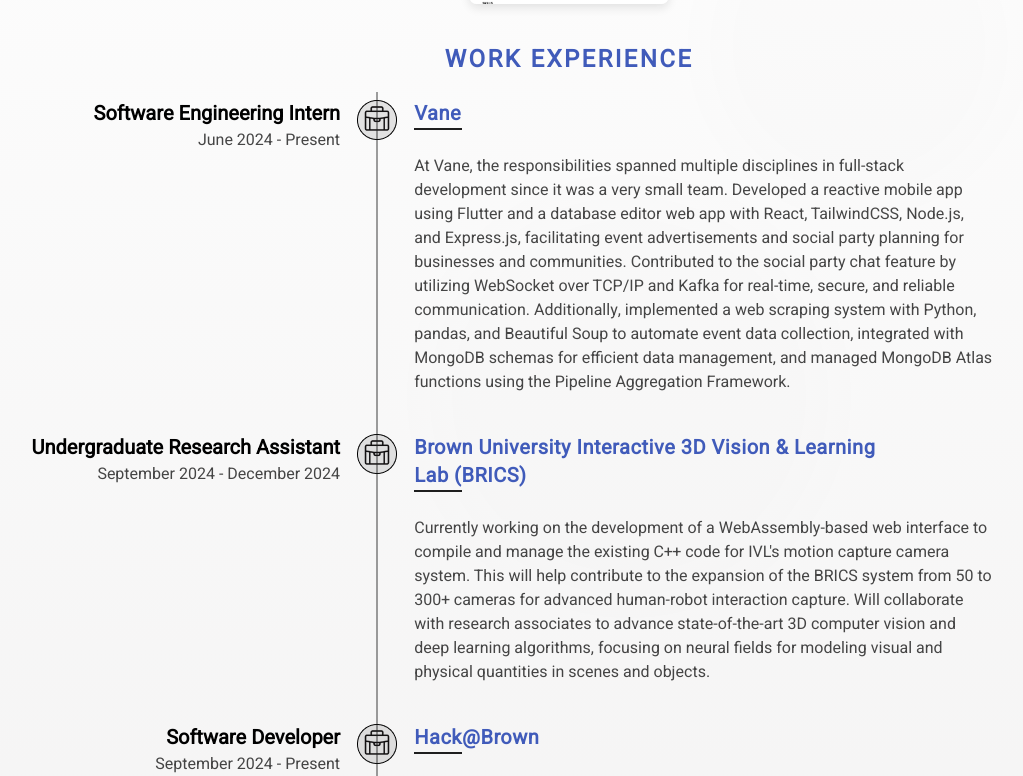
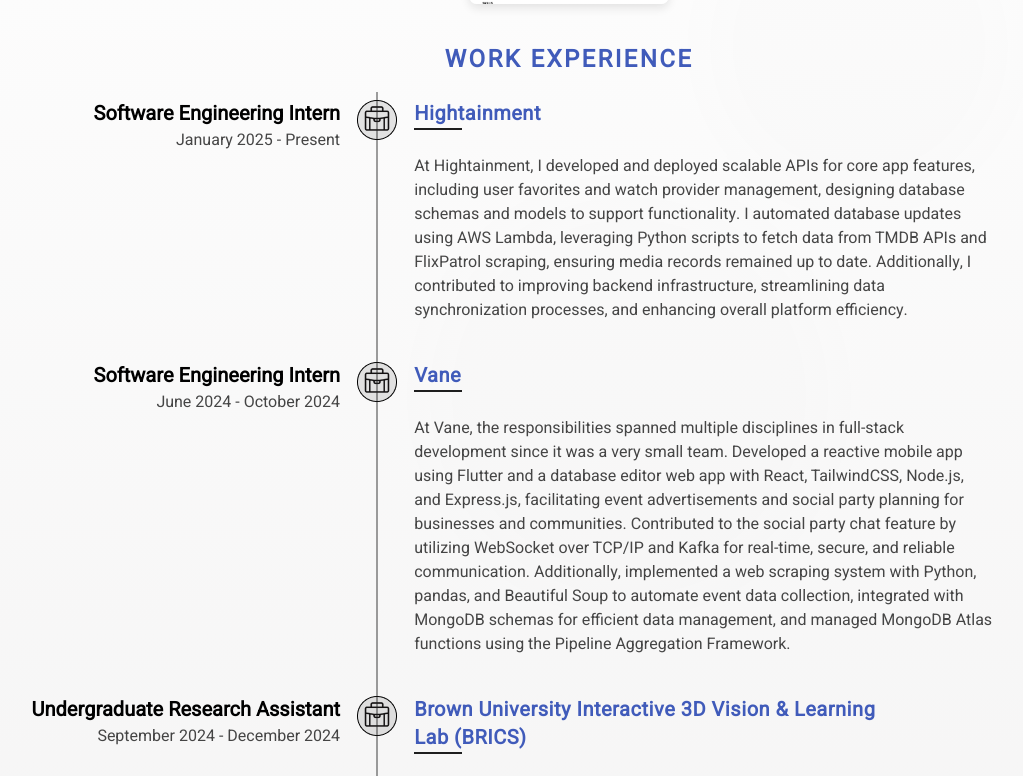
Before and after one commit to chris100904/personalwebsite, a React (Vite) app: page / in a window 1280 px wide. Shown: the part 2184-2960 px from the top of the page, without its empty margins (71-1094 px from the left). Built offline with nearby package versions, Linux system fonts and the light colour scheme; a web font is replaced by a local one.

Commit message:
update website

```diff
--- a/src/components/ResumeSection.jsx
+++ b/src/components/ResumeSection.jsx
@@ -10,8 +10,14 @@
 const experiences = [
   {
     title: "Software Engineering Intern",
+    company: "Hightainment",
+    duration: "January 2025 - Present",
+    description: "At Hightainment, I developed and deployed scalable APIs for core app features, including user favorites and watch provider management, designing database schemas and models to support functionality. I automated database updates using AWS Lambda, leveraging Python scripts to fetch data from TMDB APIs and FlixPatrol scraping, ensuring media records remained up to date. Additionally, I contributed to improving backend infrastructure, streamlining data synchronization processes, and enhancing overall platform efficiency."
+  },
+  {
+    title: "Software Engineering Intern",
     company: "Vane",
-    duration: "June 2024 - Present",
+    duration: "June 2024 - October 2024",
     description:
       "At Vane, the responsibilities spanned multiple disciplines in full-stack development since it was a very small team. Developed a reactive mobile app using Flutter and a database editor web app with React, TailwindCSS, Node.js, and Express.js, facilitating event advertisements and social party planning for businesses and communities. Contributed to the social party chat feature by utilizing WebSocket over TCP/IP and Kafka for real-time, secure, and reliable communication. Additionally, implemented a web scraping system with Python, pandas, and Beautiful Soup to automate event data collection, integrated with MongoDB schemas for efficient data management, and managed MongoDB Atlas functions using the Pipeline Aggregation Framework.",
   },
@@ -25,7 +31,7 @@
   {
     title: "Software Developer",
     company: "Hack@Brown",
-    duration: "September 2024 - Present",
+    duration: "September 2024 - February 2025",
     description:
       "Working alongside a team of 8 developers to design Hack@Brown's website. This work involves design in HTML/CSS and Javascript/React, and we work closely with the UI/UX team to implement their designs. We also work on creating starter packs for hackathon attendees to help them get started with their projects, which range from topics such as cloud infrastructure, game development with Unity, to basic introductions to web development fremeworks.",
   },
```
Also changed, not shown: 1 other file (tests, documents, lock files or other folders).
